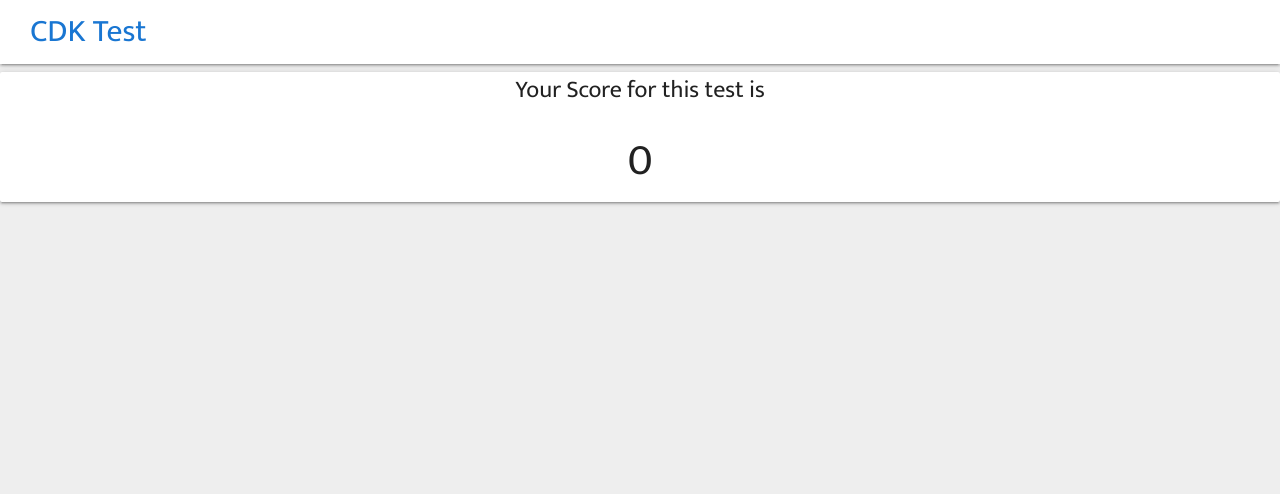
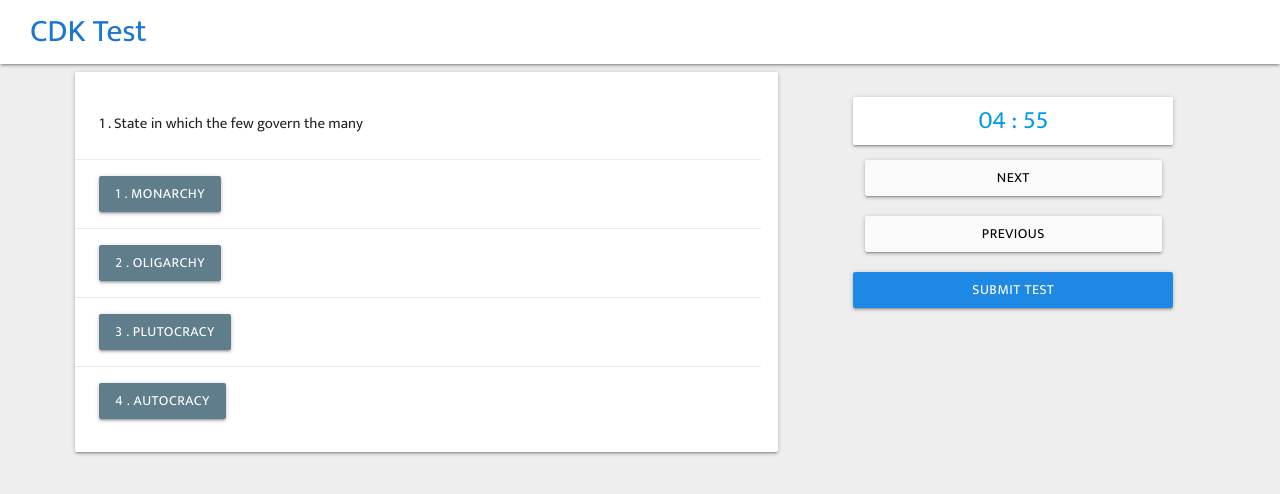
Before and after one commit to jitendrachoudhary9623/online-test-system-react, a React (Create React App) app: page / in a window 1280 px wide. Shown: the top 494 px of the page. Built offline with nearby package versions, Linux system fonts and the light colour scheme.

Commit message:
modified test cases and small fixes

```diff
--- a/src/components/client_components/Quiz.js
+++ b/src/components/client_components/Quiz.js
@@ -40,7 +40,7 @@ componentWillUnmount(){
       return (
         <div>
           <NavBar title="CDK Test" />
-          <QuestionPaper questions={this.state} seconds={3} completeTestHandler={this.completeTestHandler} />
+          <QuestionPaper questions={this.state} seconds={300} completeTestHandler={this.completeTestHandler} />
         </div>
       );
     } else {
```
